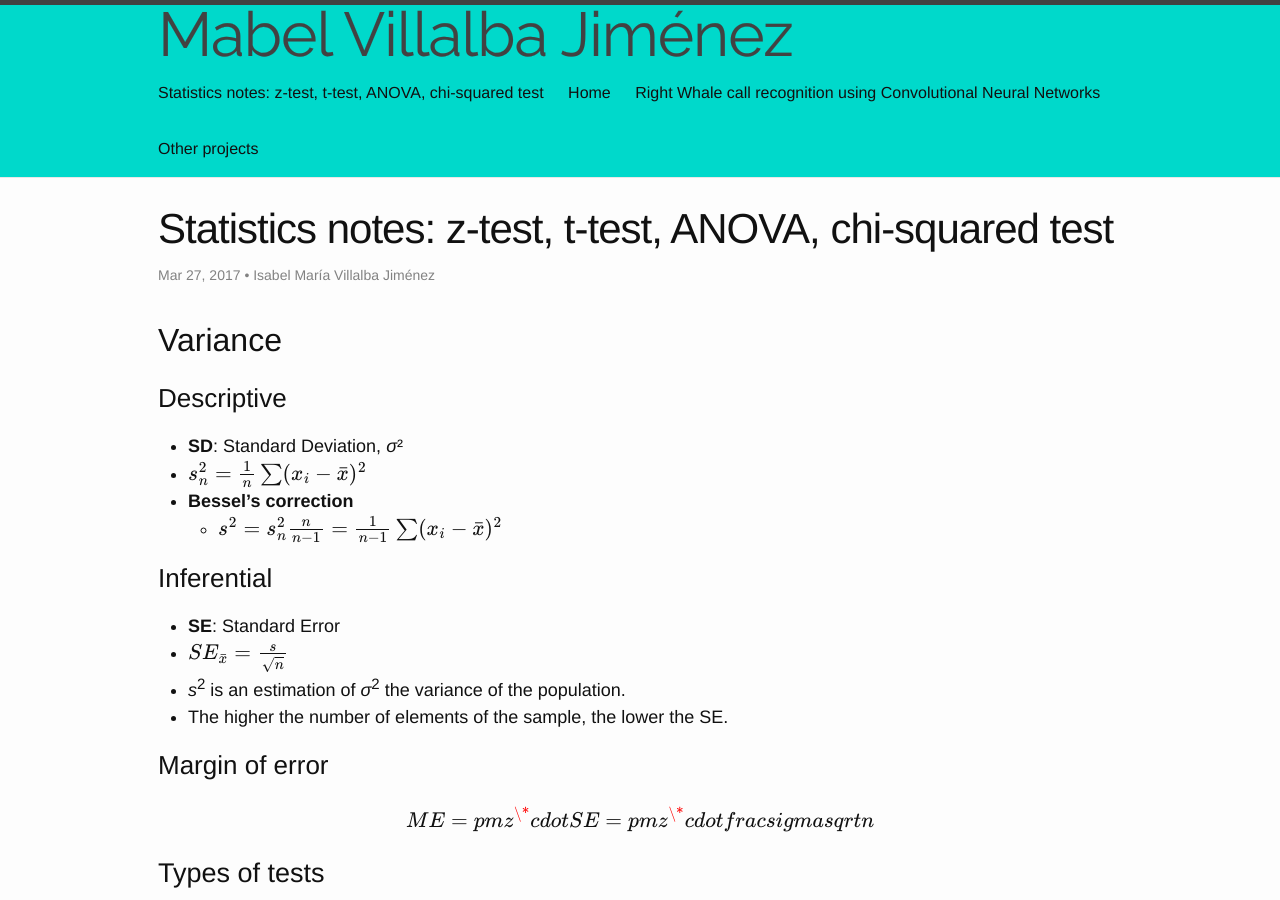
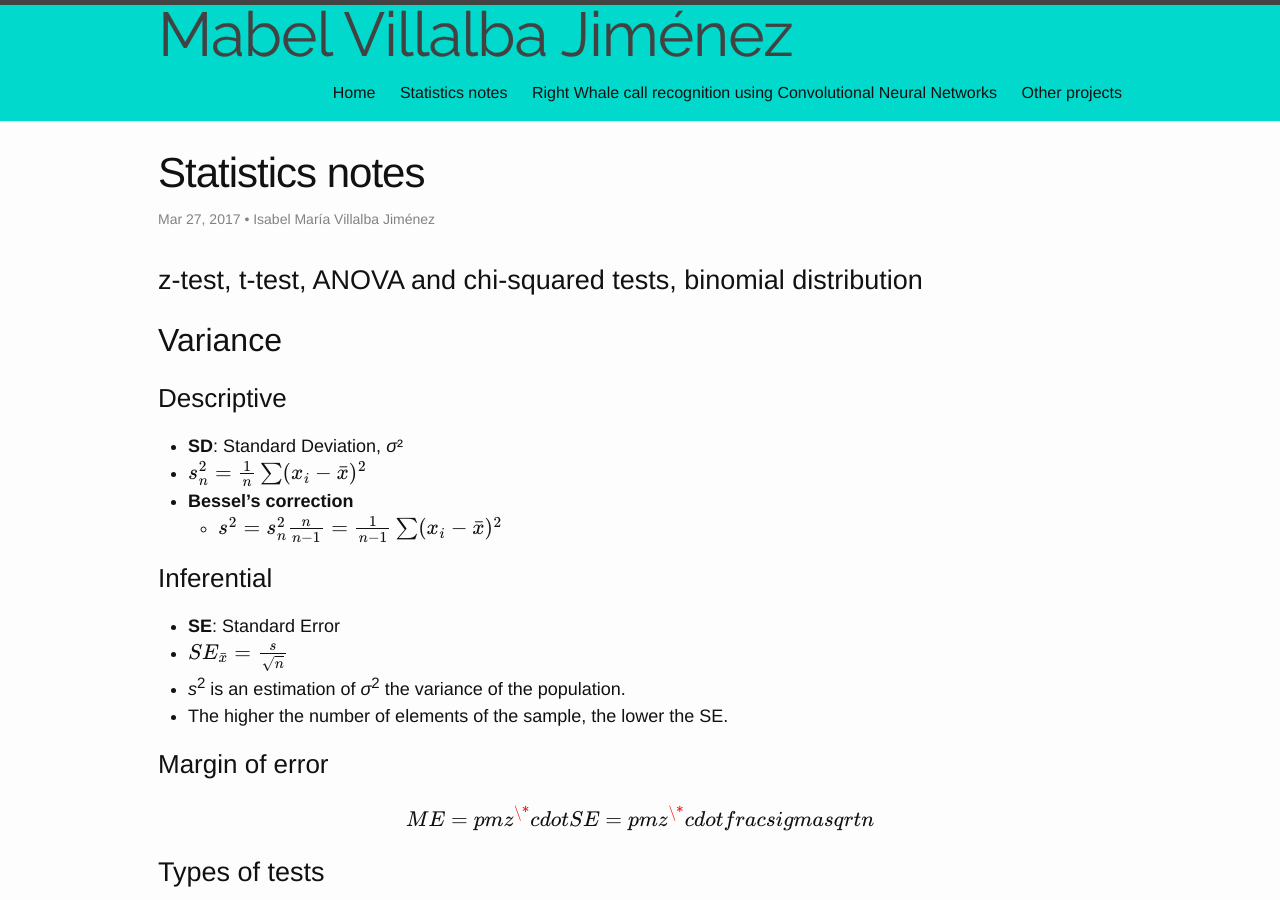
Before and after one commit to mabelvj/mabelvj.github.io, a Jekyll site: the page built from 2017-03-27-tests-notes.md, in a window 1280 px wide and 900 px high. Built offline with Jekyll 4.4.1, drawn with Linux system fonts in a browser that asks for light colours; some web fonts are replaced; Markdown is read by kramdown in place of the engine named in the settings; formulas are drawn with MathJax 3; comment, search, counter and statistics services are not loaded.

Commit message:
added personal notes on statistics

```diff
--- a/2017-03-27-tests-notes.md
+++ b/2017-03-27-tests-notes.md
@@ -1,5 +1,5 @@
 ---
-title: "Statistics notes: z-test, t-test, ANOVA, chi-squared test"
+title: "Statistics notes"
 author: "Isabel María Villalba Jiménez"
 date: 2017-03-27 17:31:00 -0700
 layout: post
@@ -9,9 +9,13 @@ output:
     preserve_yaml: TRUE
     md_extensions: +emoji+citations+header_attributes
 link-citations: yes
+navigation_weight: 2
 #https://www.rdocumentation.org/packages/rmarkdown/versions/1.3/topics/md_document
 #My header {-} = # My header {.unnumbered}
 ---
+
+z-test, t-test, ANOVA and chi-squared tests, binomial distribution
+==================================================================
 
 Variance
 --------
```
Also changed, not shown: 4 other files.
